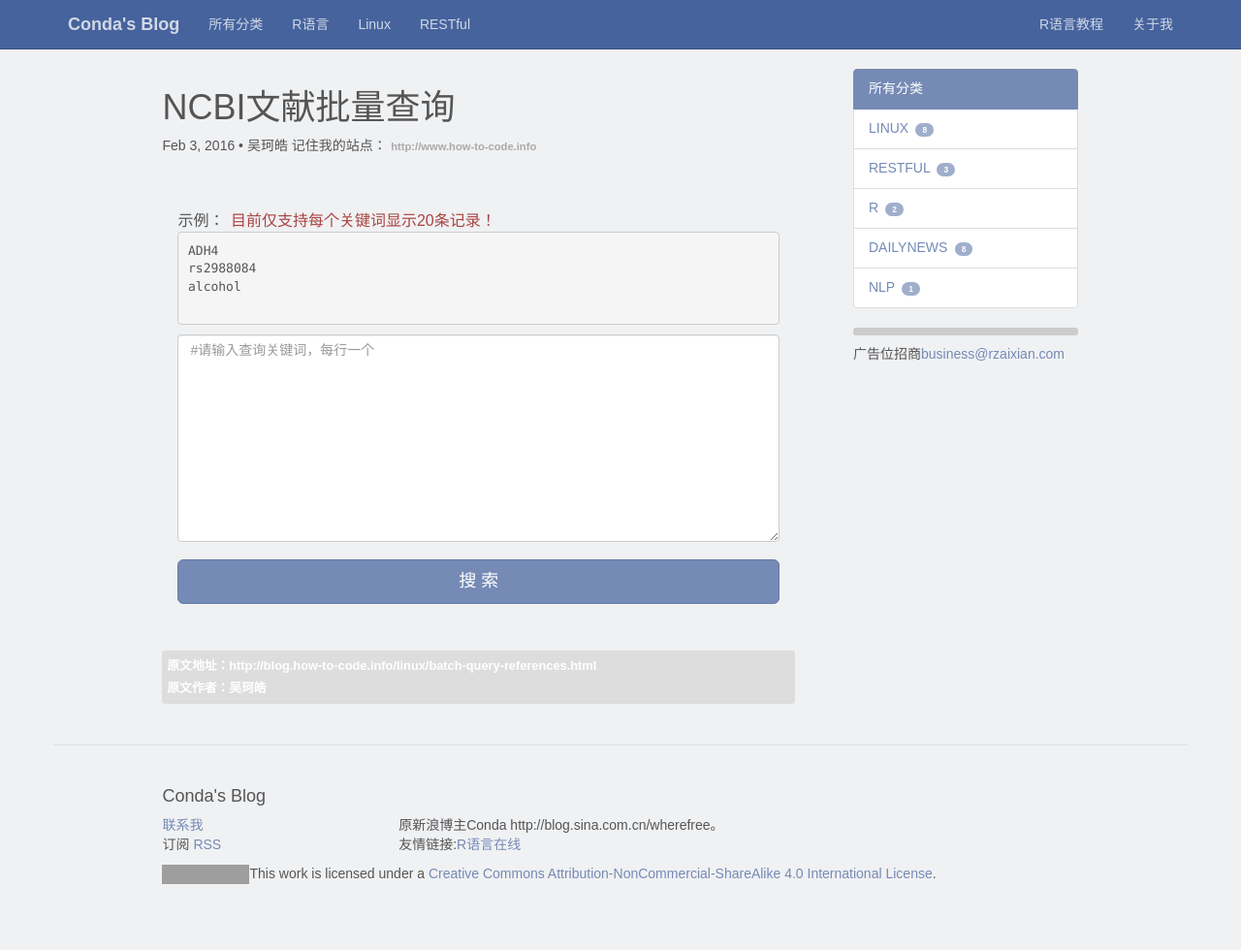
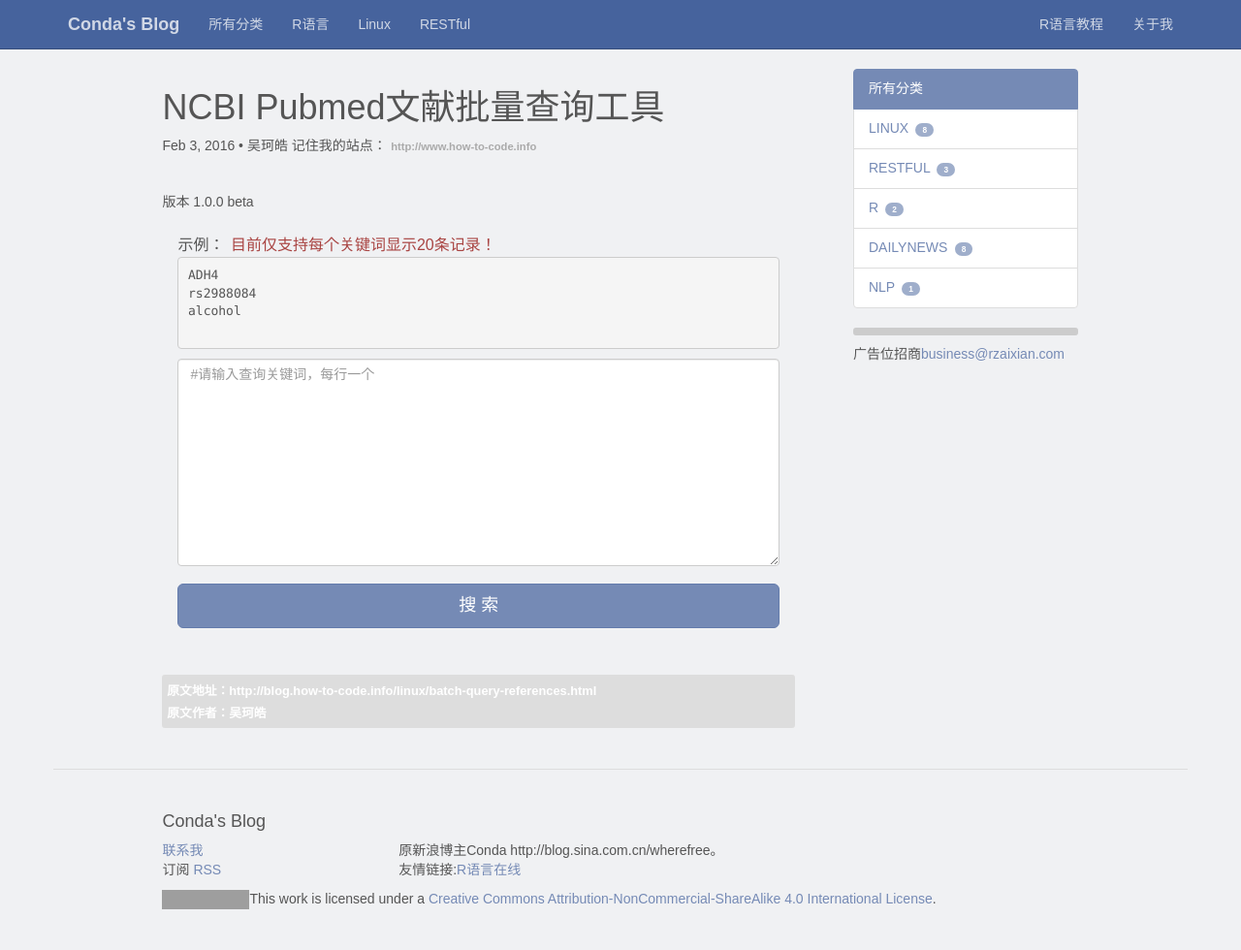
Before and after one commit to fun360/fun360, a Jekyll site: the page built from _posts/Linux/2016-02-03-batch-query-references.markdown, in a window 1280 px wide. Shown: the whole page at 97% size. Built offline with Jekyll 4.4.1, drawn with Linux system fonts in a browser that asks for light colours; comment, search, counter and statistics services are not loaded; before the commit the page ends 954 px from its top, so only the background shows below that; grey boxes are pictures that could not be loaded.

Commit message:
Update 2016-02-03-batch-query-references.markdown

```diff
--- a/_posts/Linux/2016-02-03-batch-query-references.markdown
+++ b/_posts/Linux/2016-02-03-batch-query-references.markdown
@@ -1,6 +1,6 @@
 ---
 layout: post
-title:  "NCBI文献批量查询"
+title:  "NCBI Pubmed文献批量查询工具"
 date:   2016-02-03 12:13:00
 author: 吴珂皓
 categories: linux
@@ -38,6 +38,7 @@ excerpt:
   }
 
 </style>
+<h5>版本 1.0.0 beta</h5>
 <div class = "query">
   示例：<span class = "text-danger">目前仅支持每个关键词显示20条记录！</span>
   <pre>ADH4
```
